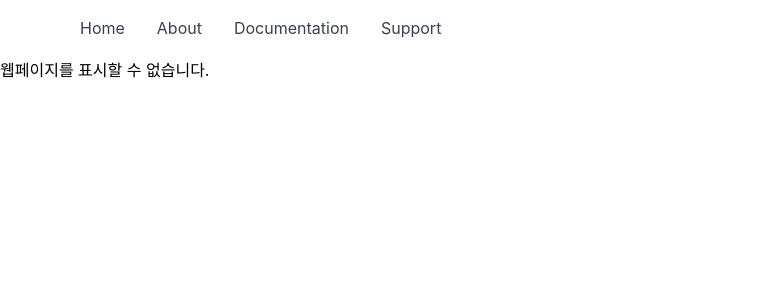
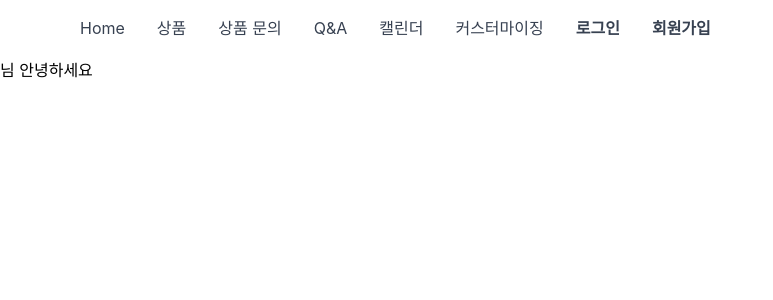
Before and after one commit to YJU-Jenga/Ichigo_Web, a React (Create React App) app: page /mypage in a window 1280 px wide. Shown: the top 300 px of the page, without its empty margins (0-773 px from the left). Built offline with nearby package versions, Linux system fonts and the light colour scheme.

Commit message:
new navbar without dropdown

```diff
--- a/package.json
+++ b/package.json
@@ -38,7 +38,7 @@
     "web-vitals": "^2.1.4"
   },
   "scripts": {
-    "start": "export PORT=80 && react-scripts start",
+    "start": "react-scripts start",
     "serve": "react-scripts start",
     "build": "react-scripts build",
     "test": "react-scripts test",
--- a/src/App.tsx
+++ b/src/App.tsx
@@ -22,6 +22,7 @@ import axios, { AxiosError } from "axios";
 import CalendarScreen from "./Screens/CalendarScreen";
 import ErrorScreen from "./Screens/ErrorScreen";
 import ManigingScreen from "./Screens/ManigingScreen";
+import MyPageScreen from "./Screens/MyPageScreen";
 import { API_URL } from "./config";
 
 export interface User {
@@ -98,6 +99,7 @@ function App() {
           />
           <Route path="/calendar" element={<CalendarScreen user={user} />} />
           <Route path="/maniging" element={<ManigingScreen user={user} />} />
+          <Route path="/mypage" element={<MyPageScreen user={user} />} />
           <Route path="/*" element={<ErrorScreen />} />
         </Routes>
       </BrowserRouter>
--- /dev/null
+++ b/src/Screens/MyPageScreen.tsx
@@ -0,0 +1,10 @@
+import { UserProps } from "../App";
+
+const MyPageScreen = ({ user }: UserProps) => {
+  return (
+    <>
+      <h1>{user?.name}님 안녕하세요</h1>
+    </>
+  );
+};
+export default MyPageScreen;
--- a/src/components/Navbar.tsx
+++ b/src/components/Navbar.tsx
@@ -1,5 +1,4 @@
 import { NavLink } from "react-router-dom";
-import React from "react";
 import { useCookies } from "react-cookie";
 import { UserProps } from "../App";
 import { API_URL } from "../config";
@@ -27,7 +26,7 @@ export function Navbar({ user }: UserProps) {
       <li>
         <NavLink
           to="/login"
-          className="block py-2 pl-3 pr-4 text-white bg-blue-700 rounded md:bg-transparent md:text-blue-700 md:p-0 md:dark:text-white dark:bg-blue-600 md:dark:bg-transparent"
+          className="lg:p-4 py-3 px-0 block border-b-2 border-transparent hover:border-indigo-400 font-bold"
           aria-current="page"
         >
           로그인
@@ -38,7 +37,7 @@ export function Navbar({ user }: UserProps) {
       <li>
         <NavLink
           to="/register"
-          className="block py-2 pl-3 pr-4 text-white bg-blue-700 rounded md:bg-transparent md:text-blue-700 md:p-0 md:dark:text-white dark:bg-blue-600 md:dark:bg-transparent"
+          className="lg:p-4 py-3 px-0 block border-b-2 border-transparent hover:border-indigo-400 font-bold"
           aria-current="page"
         >
           회원가입
@@ -47,7 +46,7 @@ export function Navbar({ user }: UserProps) {
     );
   } else {
     nickname = (
-      <li className="block py-2 pl-3 pr-4 text-white bg-blue-700 rounded md:bg-transparent md:text-blue-700 md:p-0 md:dark:text-white dark:bg-blue-600 md:dark:bg-transparent">
+      <li className="lg:p-4 py-3 px-0 block border-b-2 border-transparent hover:border-indigo-400 font-bold">
         {user.name}님
       </li>
     );
@@ -55,7 +54,7 @@ export function Navbar({ user }: UserProps) {
       <li>
         <NavLink
           to="/"
-          className="block py-2 pl-3 pr-4 text-white bg-blue-700 rounded md:bg-transparent md:text-blue-700 md:p-0 md:dark:text-white dark:bg-blue-600 md:dark:bg-transparent"
+          className="lg:p-4 py-3 px-0 block border-b-2 border-transparent hover:border-indigo-400 font-bold"
           aria-current="page"
           onClick={logout}
         >
@@ -66,133 +65,7 @@ export function Navbar({ user }: UserProps) {
   }
 
   return (
-    // <nav className="px-2 bg-white border-gray-200 dark:bg-gray-900 dark:border-gray-700">
-    //   <div className="container flex flex-wrap items-center justify-between mx-auto">
-    //     <NavLink
-    //       to="/"
-    //       className="block py-2 pl-3 pr-4 text-white bg-blue-700 rounded md:bg-transparent md:text-blue-700 md:p-0 md:dark:text-white dark:bg-blue-600 md:dark:bg-transparent"
-    //       aria-current="page"
-    //     >
-    //       <span className="self-center text-xl font-semibold whitespace-nowrap dark:text-white">
-    //         DDALGI
-    //       </span>
-    //     </NavLink>
-    //     <button
-    //       data-collapse-toggle="navbar-dropdown"
-    //       type="button"
-    //       className="inline-flex items-center p-2 ml-3 text-sm text-gray-500 rounded-lg md:hidden hover:bg-gray-100 focus:outline-none focus:ring-2 focus:ring-gray-200 dark:text-gray-400 dark:hover:bg-gray-700 dark:focus:ring-gray-600"
-    //       aria-controls="navbar-dropdown"
-    //       aria-expanded="false"
-    //     >
-    //       <span className="sr-only">Open main menu</span>
-    //       <svg
-    //         className="w-6 h-6"
-    //         aria-hidden="true"
-    //         fill="currentColor"
-    //         viewBox="0 0 20 20"
-    //         xmlns="http://www.w3.org/2000/svg"
-    //       >
-    //         <path
-    //           fill-rule="evenodd"
-    //           d="M3 5a1 1 0 011-1h12a1 1 0 110 2H4a1 1 0 01-1-1zM3 10a1 1 0 011-1h12a1 1 0 110 2H4a1 1 0 01-1-1zM3 15a1 1 0 011-1h12a1 1 0 110 2H4a1 1 0 01-1-1z"
-    //           clip-rule="evenodd"
-    //         ></path>
-    //       </svg>
-    //     </button>
-    //     <div className="hidden w-full md:block md:w-auto" id="navbar-dropdown">
-    //       <ul className="flex flex-col p-4 mt-4 border border-gray-100 rounded-lg bg-gray-50 md:flex-row md:space-x-8 md:mt-0 md:text-sm md:font-medium md:border-0 md:bg-white dark:bg-gray-800 md:dark:bg-gray-900 dark:border-gray-700">
-    //         <li>
-    //           {/* <NavLink
-    //             to="/"
-    //             className="block py-2 pl-3 pr-4 text-white bg-blue-700 rounded md:bg-transparent md:text-blue-700 md:p-0 md:dark:text-white dark:bg-blue-600 md:dark:bg-transparent"
-    //             aria-current="page"
-    //           >
-    //             Home
-    //           </NavLink> */}
-    //         </li>
-    //         <li>
-    //           <NavLink
-    //             to="/product"
-    //             className="block py-2 pl-3 pr-4 text-white bg-blue-700 rounded md:bg-transparent md:text-blue-700 md:p-0 md:dark:text-white dark:bg-blue-600 md:dark:bg-transparent"
-    //             aria-current="page"
-    //           >
-    //             상품
-    //           </NavLink>
-    //         </li>
-    //         <li>
-    //           <NavLink
-    //             to="/productinquiry"
-    //             className="block py-2 pl-3 pr-4 text-white bg-blue-700 rounded md:bg-transparent md:text-blue-700 md:p-0 md:dark:text-white dark:bg-blue-600 md:dark:bg-transparent"
-    //             aria-current="page"
-    //           >
-    //             상품 문의
-    //           </NavLink>
-    //         </li>
-    //         <li>
-    //           <NavLink
-    //             to="/qna"
-    //             className="block py-2 pl-3 pr-4 text-white bg-blue-700 rounded md:bg-transparent md:text-blue-700 md:p-0 md:dark:text-white dark:bg-blue-600 md:dark:bg-transparent"
-    //             aria-current="page"
-    //           >
-    //             Q&A
-    //           </NavLink>
-    //         </li>
-    //         <li>
-    //           <NavLink
-    //             to="/calendar"
-    //             className="block py-2 pl-3 pr-4 text-white bg-blue-700 rounded md:bg-transparent md:text-blue-700 md:p-0 md:dark:text-white dark:bg-blue-600 md:dark:bg-transparent"
-    //             aria-current="page"
-    //           >
-    //             캘린더
-    //           </NavLink>
-    //         </li>
-    //         <li>
-    //           {user !== undefined ? (
-    //             <NavLink
-    //               to="/custom"
-    //               className="block py-2 pl-3 pr-4 text-white bg-blue-700 rounded md:bg-transparent md:text-blue-700 md:p-0 md:dark:text-white dark:bg-blue-600 md:dark:bg-transparent"
-    //               aria-current="page"
-    //             >
-    //               커스터마이징
-    //             </NavLink>
-    //           ) : (
-    //             <NavLink
-    //               onClick={() => {
-    //                 alert("로그인 해주세요.");
-    //               }}
-    //               to="/login"
-    //               className="block py-2 pl-3 pr-4 text-white bg-blue-700 rounded md:bg-transparent md:text-blue-700 md:p-0 md:dark:text-white dark:bg-blue-600 md:dark:bg-transparent"
-    //               aria-current="page"
-    //             >
-    //               커스터마이징
-    //             </NavLink>
-    //           )}
-    //         </li>
-    //         <li>
-    //           {user?.permission ? (
-    //             <NavLink
-    //               to="/maniging"
-    //               className="block py-2 pl-3 pr-4 text-white bg-blue-700 rounded md:bg-transparent md:text-blue-700 md:p-0 md:dark:text-white dark:bg-blue-600 md:dark:bg-transparent"
-    //               aria-current="page"
-    //             >
-    //               주문관리
-    //             </NavLink>
-    //           ) : null}
-    //         </li>
-    //         {signIn}
-    //         {join}
-    //         {nickname}
-    //         {signOut}
-    //       </ul>
-    //     </div>
-    //   </div>
-    // </nav>
     <>
-      {/* <style>
- #menu-toggle:checked + #menu {
-        display: block;
-      }
-</style> */}
       <div className="antialiased bg-gray-400">
         <header className="lg:px-16 px-6 bg-white flex flex-wrap items-center lg:py-0 py-2">
           <label className="pointer-cursor lg:hidden block">
@@ -216,37 +89,87 @@ export function Navbar({ user }: UserProps) {
             <nav>
               <ul className="lg:flex items-center justify-between text-base text-gray-700 pt-4 lg:pt-0">
                 <li>
-                  <a
+                  <NavLink
+                    to="/"
                     className="lg:p-4 py-3 px-0 block border-b-2 border-transparent hover:border-indigo-400"
-                    href="#"
+                    aria-current="page"
                   >
                     Home
-                  </a>
+                  </NavLink>
                 </li>
                 <li>
-                  <a
+                  <NavLink
+                    to="/product"
                     className="lg:p-4 py-3 px-0 block border-b-2 border-transparent hover:border-indigo-400"
-                    href="#"
+                    aria-current="page"
                   >
-                    About
-                  </a>
+                    상품
+                  </NavLink>
                 </li>
                 <li>
-                  <a
+                  <NavLink
+                    to="/productinquiry"
                     className="lg:p-4 py-3 px-0 block border-b-2 border-transparent hover:border-indigo-400"
-                    href="#"
+                    aria-current="page"
                   >
-                    Documentation
-                  </a>
+                    상품 문의
+                  </NavLink>
                 </li>
                 <li>
-                  <a
-                    className="lg:p-4 py-3 px-0 block border-b-2 border-transparent hover:border-indigo-400 lg:mb-0 mb-2"
-                    href="#"
+                  <NavLink
+                    to="/qna"
+                    className="lg:p-4 py-3 px-0 block border-b-2 border-transparent hover:border-indigo-400"
+                    aria-current="page"
                   >
-                    Support
-                  </a>
+                    Q&A
+                  </NavLink>
                 </li>
+                <li>
+                  <NavLink
+                    to="/calendar"
+                    className="lg:p-4 py-3 px-0 block border-b-2 border-transparent hover:border-indigo-400"
+                    aria-current="page"
+                  >
+                    캘린더
+                  </NavLink>
+                </li>
+                <li>
+                  {user !== undefined ? (
+                    <NavLink
+                      to="/custom"
+                      className="lg:p-4 py-3 px-0 block border-b-2 border-transparent hover:border-indigo-400"
+                      aria-current="page"
+                    >
+                      커스터마이징
+                    </NavLink>
+                  ) : (
+                    <NavLink
+                      onClick={() => {
+                        alert("로그인 해주세요.");
+                      }}
+                      to="/login"
+                      className="lg:p-4 py-3 px-0 block border-b-2 border-transparent hover:border-indigo-400"
+                      aria-current="page"
+                    >
+                      커스터마이징
+                    </NavLink>
+                  )}
+                </li>
+                <li>
+                  {user?.permission ? (
+                    <NavLink
+                      to="/maniging"
+                      className="lg:p-4 py-3 px-0 block border-b-2 border-transparent hover:border-indigo-400"
+                      aria-current="page"
+                    >
+                      주문관리
+                    </NavLink>
+                  ) : null}
+                </li>
+                {signIn}
+                {join}
+                {nickname}
+                {signOut}
               </ul>
             </nav>
           </div>
```
